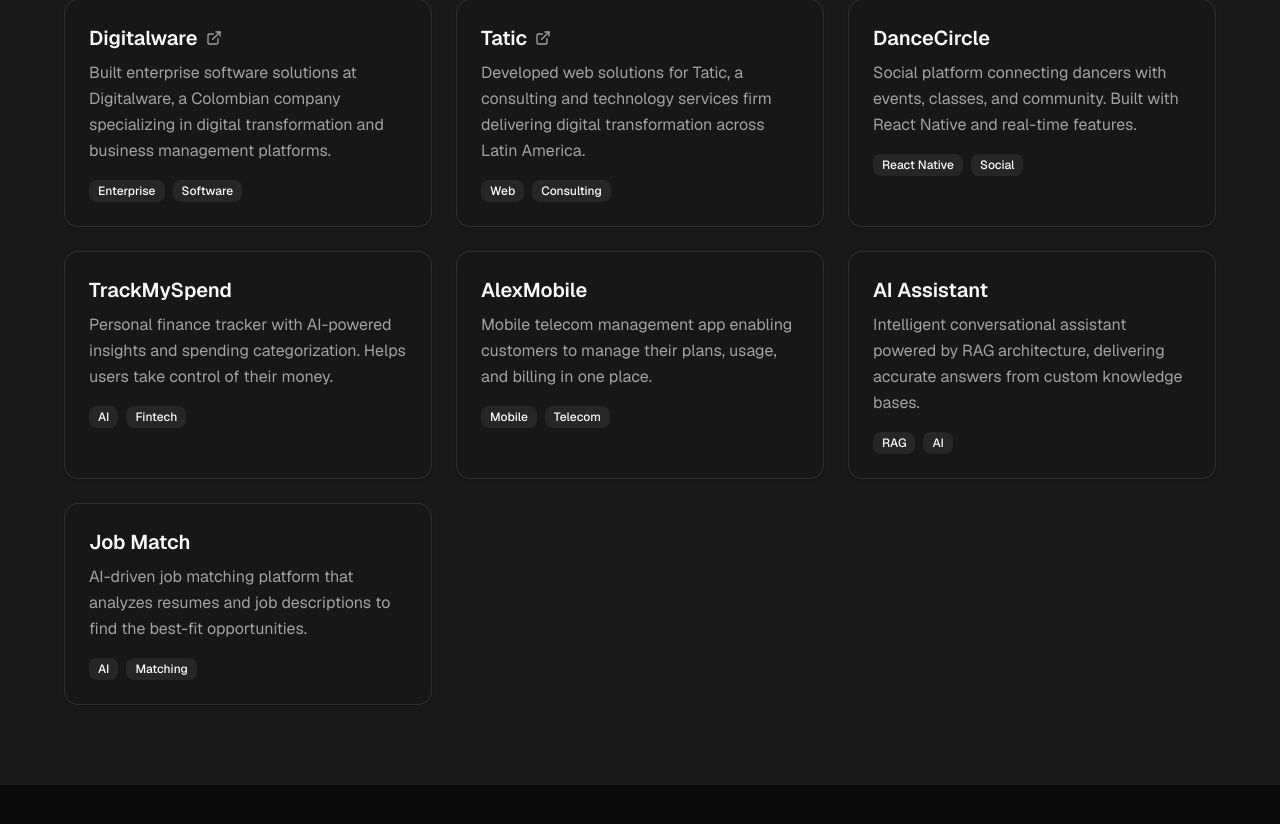
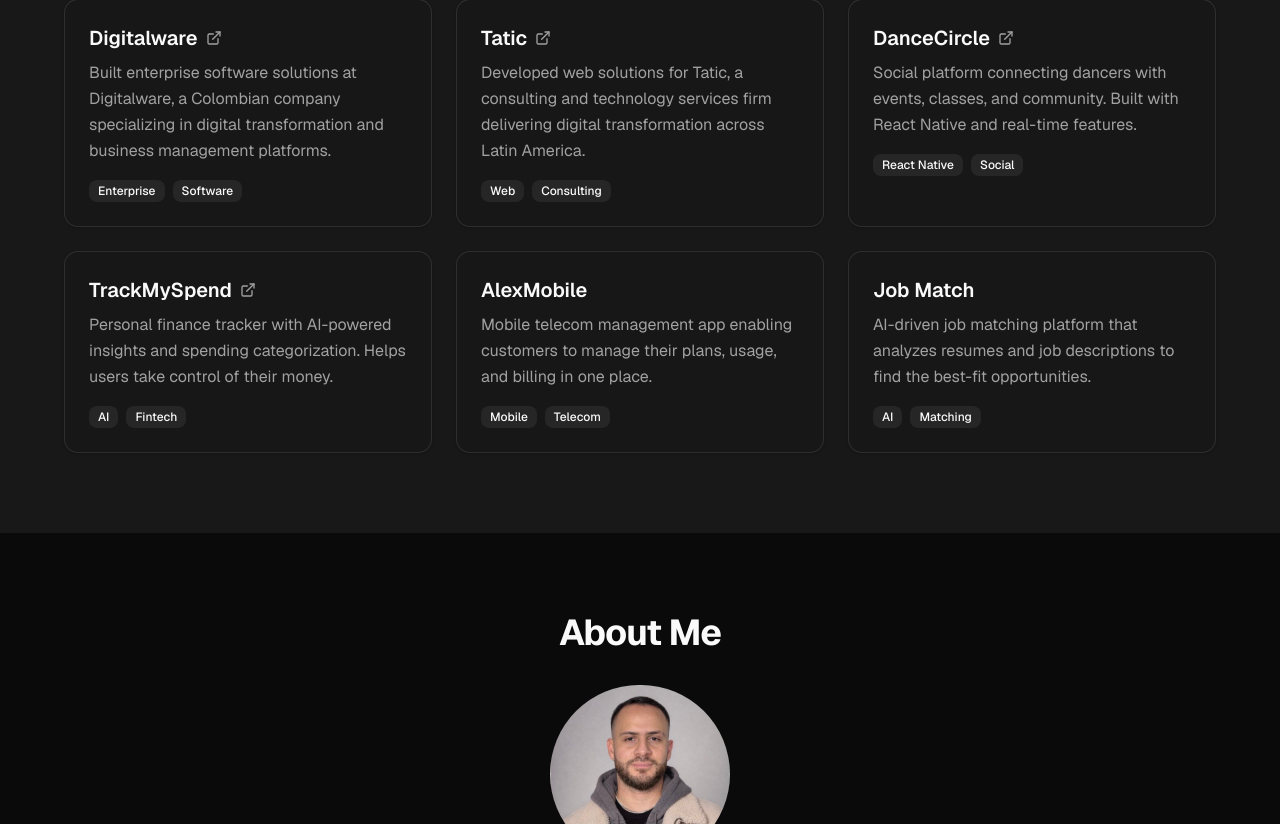
Before and after one commit to ottobonilla95/personal-landing-page, a Next.js app: page /en in a window 1280 px wide. Shown: the part 2196-3020 px from the top of the page. Built offline with nearby package versions, Linux system fonts and the light colour scheme.

Commit message:
Add links to DanceCircle and TrackMySpend, remove AI Assistant project
Co-Authored-By: Claude Opus 4.6 <noreply@anthropic.com>

```diff
--- a/messages/en.json
+++ b/messages/en.json
@@ -84,10 +84,6 @@
       "title": "AlexMobile",
       "description": "Mobile telecom management app enabling customers to manage their plans, usage, and billing in one place."
     },
-    "aiassistant": {
-      "title": "AI Assistant",
-      "description": "Intelligent conversational assistant powered by RAG architecture, delivering accurate answers from custom knowledge bases."
-    },
     "jobmatch": {
       "title": "Job Match",
       "description": "AI-driven job matching platform that analyzes resumes and job descriptions to find the best-fit opportunities."
--- a/messages/es.json
+++ b/messages/es.json
@@ -84,10 +84,6 @@
       "title": "AlexMobile",
       "description": "App de gestión de telecomunicaciones móviles que permite a los clientes administrar sus planes, uso y facturación en un solo lugar."
     },
-    "aiassistant": {
-      "title": "Asistente IA",
-      "description": "Asistente conversacional inteligente con arquitectura RAG, que ofrece respuestas precisas desde bases de conocimiento personalizadas."
-    },
     "jobmatch": {
       "title": "Job Match",
       "description": "Plataforma de búsqueda de empleo con IA que analiza CVs y descripciones de puesto para encontrar las mejores oportunidades."
--- a/src/components/projects-section.tsx
+++ b/src/components/projects-section.tsx
@@ -66,10 +66,9 @@ const projects = [
     tags: ["Web", "Consulting"],
     url: "https://tatic.net/es/",
   },
-  { key: "dancecircle", tags: ["React Native", "Social"] },
-  { key: "trackmyspend", tags: ["AI", "Fintech"] },
+  { key: "dancecircle", tags: ["React Native", "Social"], url: "http://dancecircle.co/" },
+  { key: "trackmyspend", tags: ["AI", "Fintech"], url: "https://www.trackmyspend.co" },
   { key: "alexmobile", tags: ["Mobile", "Telecom"] },
-  { key: "aiassistant", tags: ["RAG", "AI"] },
   { key: "jobmatch", tags: ["AI", "Matching"] },
 ] as const;
 
```
